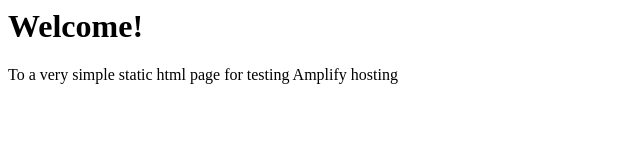
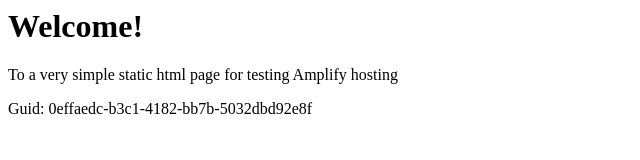
Before and after one commit to aws-aemilia-sin/Github-PR-Commit-Integration-Test-DoNotTouch-GitH-MJCD6L4M-v1-prod-ap-southeast-1, a website: page src/index.html in a window 1280 px wide. Shown: the whole page, without its empty margins (0-640 px from the left). Drawn offline with Linux system fonts and the light colour scheme.

Commit message:
commit from integ tests

```diff
--- a/src/index.html
+++ b/src/index.html
@@ -1,3 +1,5 @@
+
+
 <html lang="en">
 
 <head>
@@ -10,6 +12,6 @@
 <body>
     <h1>Welcome!</h1>
     <p>To a very simple static html page for testing Amplify hosting</p>
-</body>
+    <p>Guid: 0effaedc-b3c1-4182-bb7b-5032dbd92e8f</p></body>
 
 </html>
```
